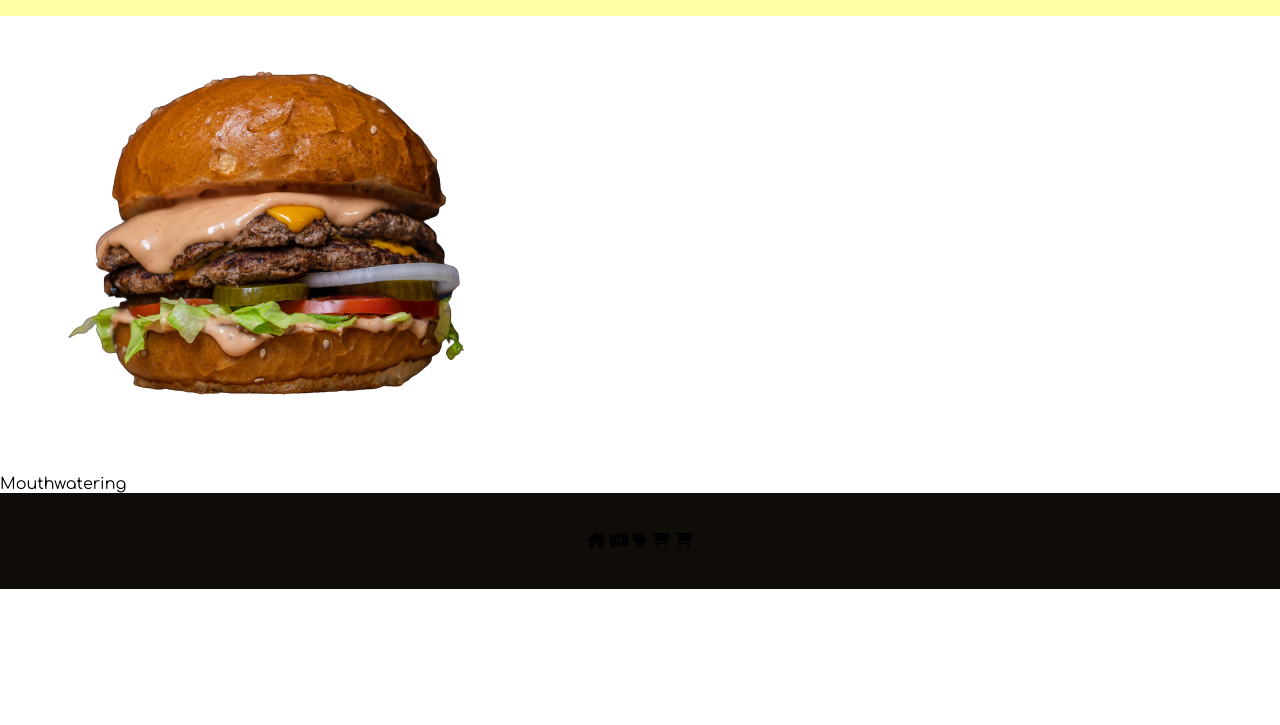
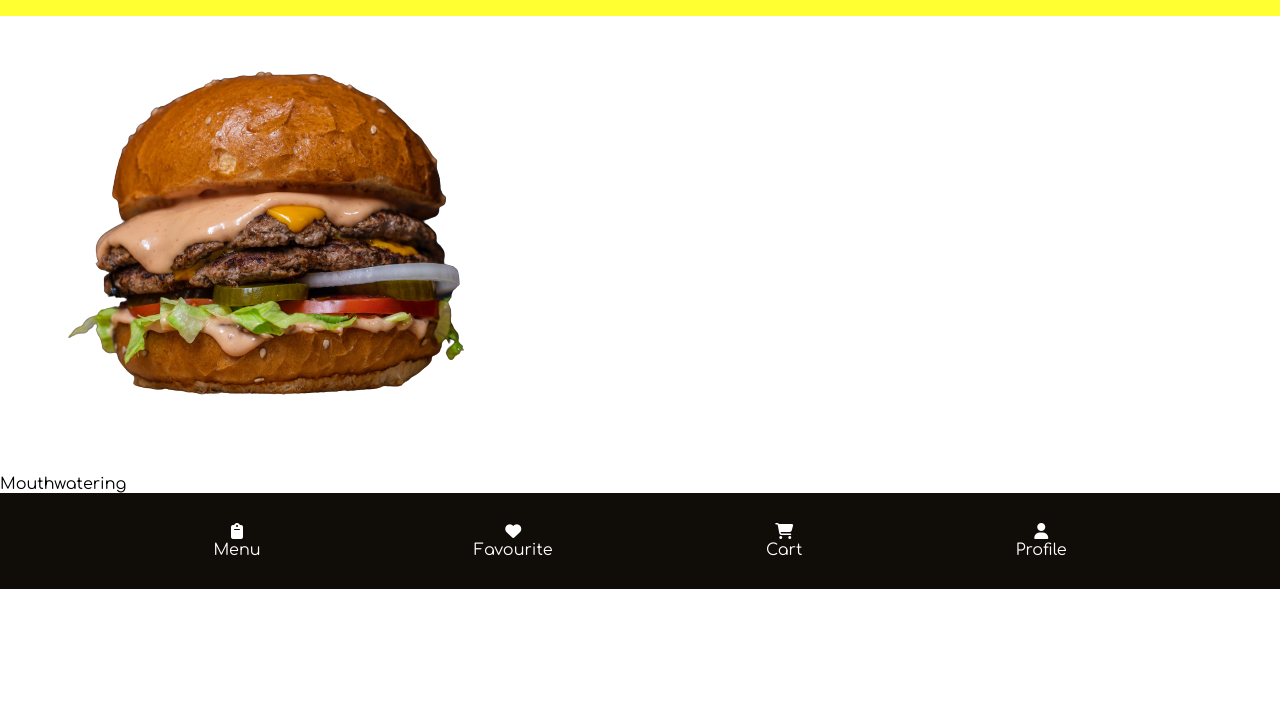
Before and after one commit to VioletViolaVi/fast_food_website, a plain HTML site: page index.html in a window 1280 px wide. Shown: the part 75-800 px from the top of the page. Drawn offline with Linux system fonts and the light colour scheme.

Commit message:
update style to footer

```diff
--- a/index.html
+++ b/index.html
@@ -27,28 +27,22 @@
       </section>
     </main>
     <footer class="footer-nav">
-      <nav>
       <a href="#home">
-          <span><i class="fa-solid fa-house-chimney"></i></span>
-          <span class="icon-text">Home</span>
+        <i class="fa-solid fa-clipboard"></i>
+        <p>Menu</p>
       </a>
       <a href="#specialdeals">
-          <span><i class="fa-solid fa-money-bill-1-wave"></i></span>
-          <span class="icon-text">Special Deals</span>
+        <i class="fa-solid fa-heart"></i>
+        <p>Favourite</p>
       </a>
       <a href="#prices">
-          <span><i class="fa-solid fa-tag"></i></span>
-          <span class="icon-text"></span>
+        <i class="fa-solid fa-cart-shopping"></i>
+        <p>Cart</p>
       </a>
       <a href="#shop">
-          <span><i class="fa-solid fa-cart-shopping"></i></span>
-          <span class="icon-text">Shop</span>
+        <i class="fa-solid fa-user"></i>
+        <p>Profile</p>
       </a>
-        <a href="#orderBtn" class="order-btn">
-          <span><i class="fa-solid fa-cart-shopping"></i></span>
-          <span class="icon-text">Order Now</span>
-        </a>
-      </nav>
     </footer>
   </body>
 </html>
--- a/styles/styles.css
+++ b/styles/styles.css
@@ -23,7 +23,7 @@ a {
   display: grid;
   grid-template-columns: auto auto;
   justify-content: space-evenly;
-  background-color: #fcffa4;
+  background-color: #ffff31;
   padding: 2rem;
   text-align: center;
   width: 100%;
@@ -41,6 +41,17 @@ a {
   align-items: center;
 }
 
-.footer-nav .icon-text {
-  display: none;
+.footer-nav a {
+  text-align: center;
+  font-size: 1rem;
 }
+
+.footer-nav a i,
+.footer-nav a p {
+  color: #fff;
+}
+
+.footer-nav a i:hover,
+.footer-nav a p:hover {
+  color: #ffff31;
+}
```
Lines whose indentation alone changed are shown as unchanged.
